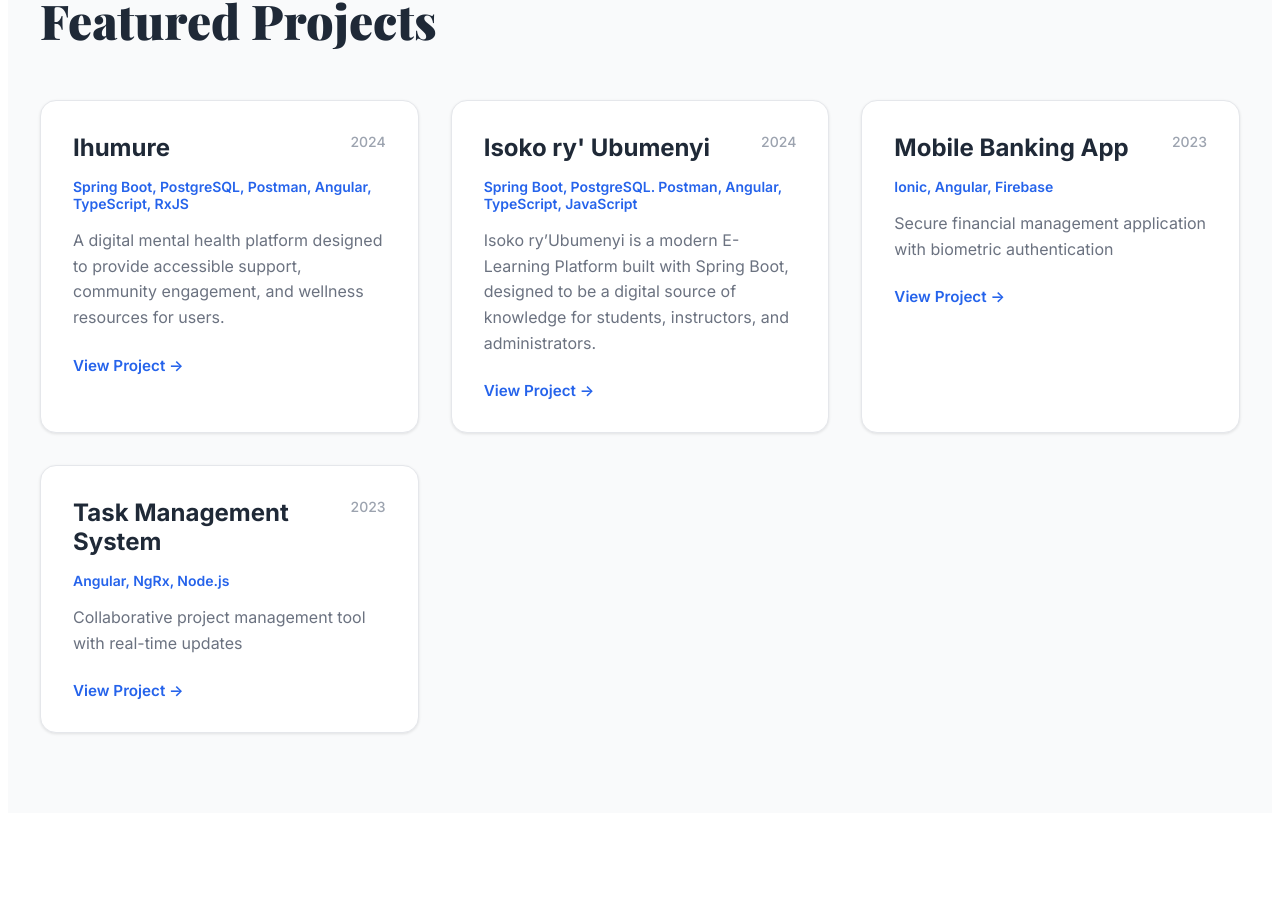
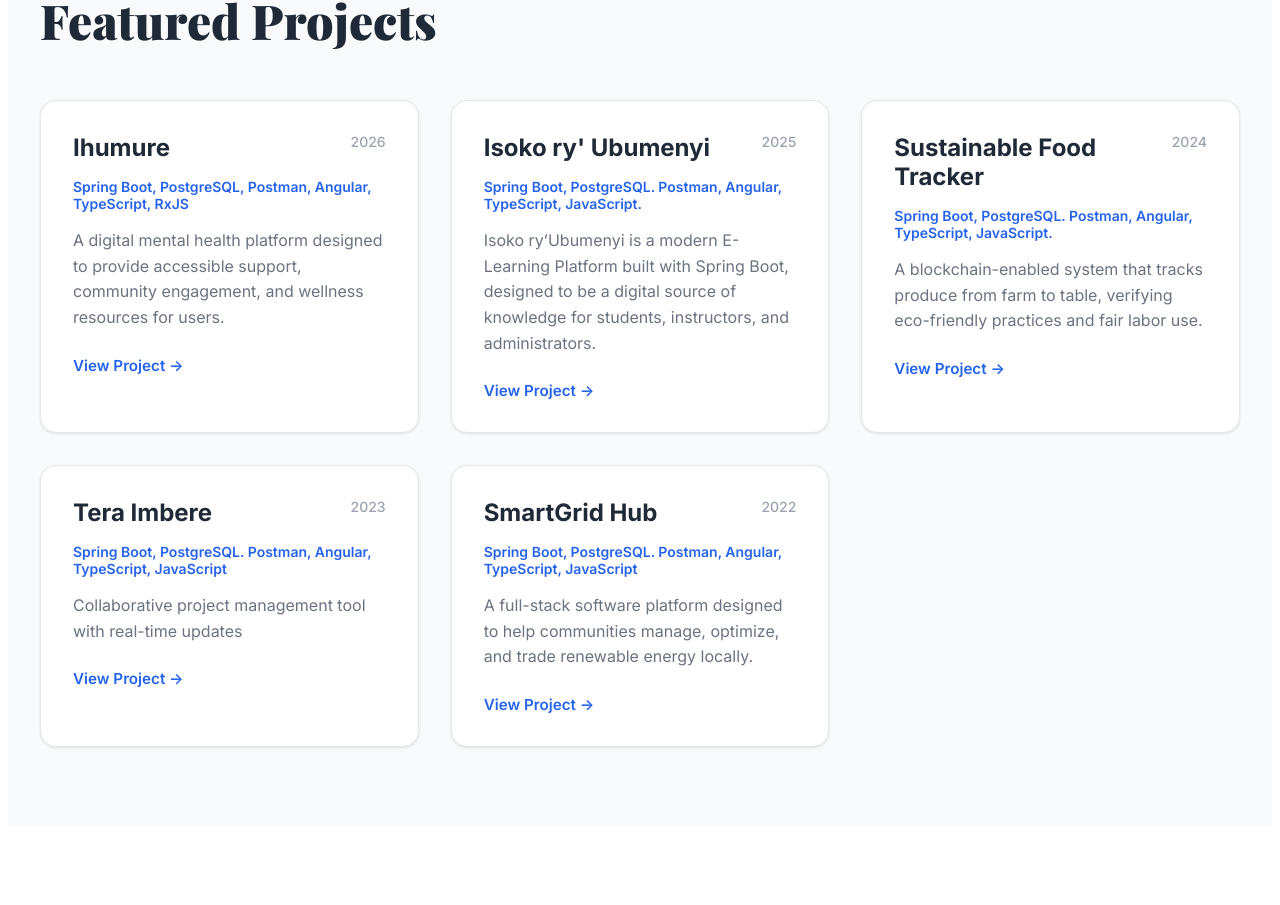
Before and after one commit to nshutifabrice09/portfolio, an Angular app: page / in a window 1280 px wide. Shown: the part 2251-3156 px from the top of the page. Built offline with nearby package versions, Linux system fonts and the light colour scheme.

Commit message:
Updates on projects

```diff
--- a/src/app/portfolio/portfolio.ts
+++ b/src/app/portfolio/portfolio.ts
@@ -23,29 +23,36 @@ export class Portfolio {
       title: "Ihumure",
       tech: "Spring Boot, PostgreSQL, Postman, Angular, TypeScript, RxJS",
       description: "A digital mental health platform designed to provide accessible support, community engagement, and wellness resources for users.",
-      year: "2024",
+      year: "2026",
       link: "https://github.com/nshutifabrice09/isoko-ry-ubumenyi-frontend"
     },
     {
       title: "Isoko ry' Ubumenyi",
-      tech: "Spring Boot, PostgreSQL. Postman, Angular, TypeScript, JavaScript",
+      tech: "Spring Boot, PostgreSQL. Postman, Angular, TypeScript, JavaScript.",
       description: "Isoko ry’Ubumenyi is a modern E-Learning Platform built with Spring Boot, designed to be a digital source of knowledge for students, instructors, and administrators.",
-      year: "2024",
+      year: "2025",
       link: "https://isoko-ry-ubumenyi-frontend.vercel.app/"
     },
     {
-      title: "Mobile Banking App",
-      tech: "Ionic, Angular, Firebase",
-      description: "Secure financial management application with biometric authentication",
-      year: "2023",
+      title: "Sustainable Food Tracker",
+      tech: "Spring Boot, PostgreSQL. Postman, Angular, TypeScript, JavaScript.",
+      description: "A blockchain-enabled system that tracks produce from farm to table, verifying eco-friendly practices and fair labor use.",
+      year: "2024",
       link: "https://github.com/yourusername/project3"
     },
     {
-      title: "Task Management System",
-      tech: "Angular, NgRx, Node.js",
+      title: "Tera Imbere",
+      tech: "Spring Boot, PostgreSQL. Postman, Angular, TypeScript, JavaScript",
       description: "Collaborative project management tool with real-time updates",
       year: "2023",
-      link: "https://github.com/yourusername/project4"
+      link: "https://github.com/nshutifabrice09/Tera-imbere-spring-boot"
+    },
+    {
+      title: "SmartGrid Hub",
+      tech: "Spring Boot, PostgreSQL. Postman, Angular, TypeScript, JavaScript",
+      description: "A full-stack software platform designed to help communities manage, optimize, and trade renewable energy locally.",
+      year: "2022",
+      link: "https://github.com/nshutifabrice09/SmartGridHub-backend-spring-boot"
     }
   ];
 
```
